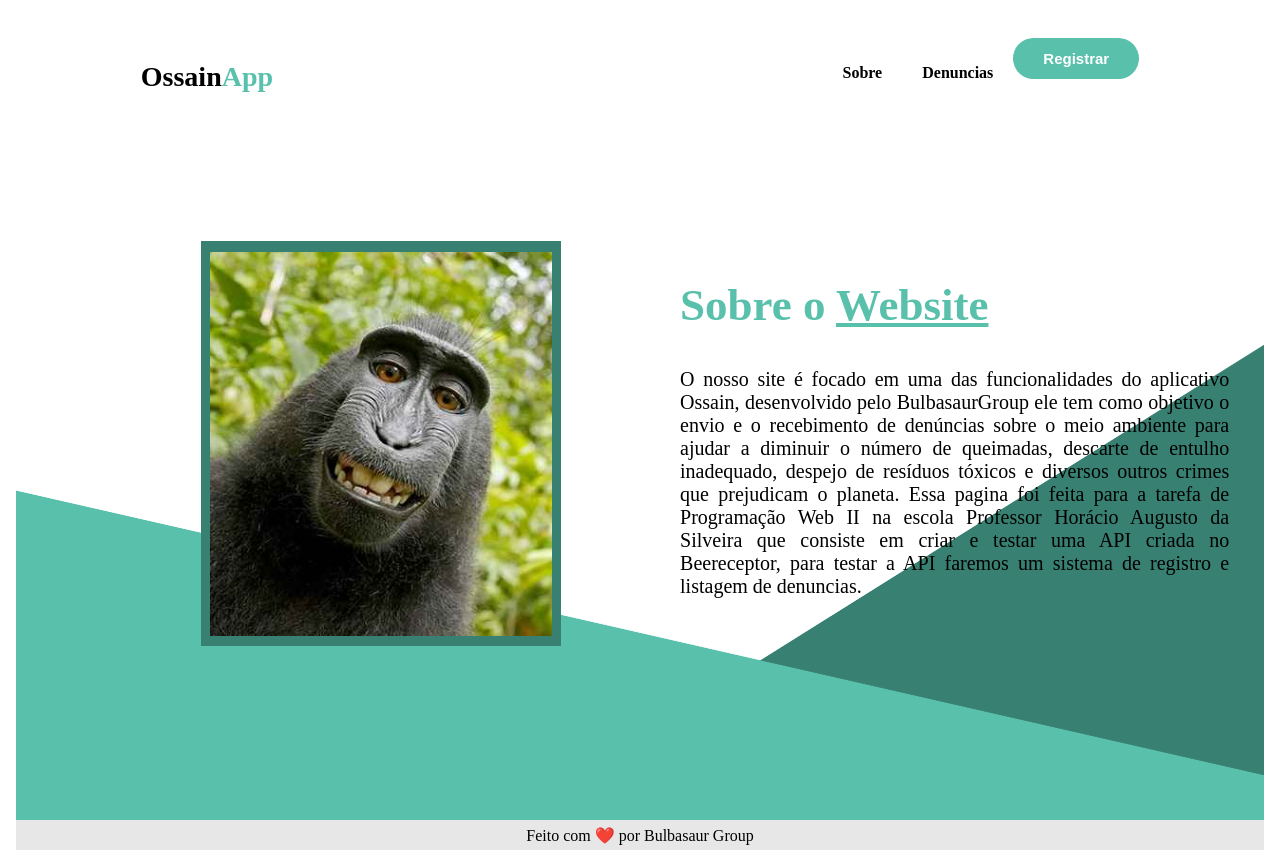
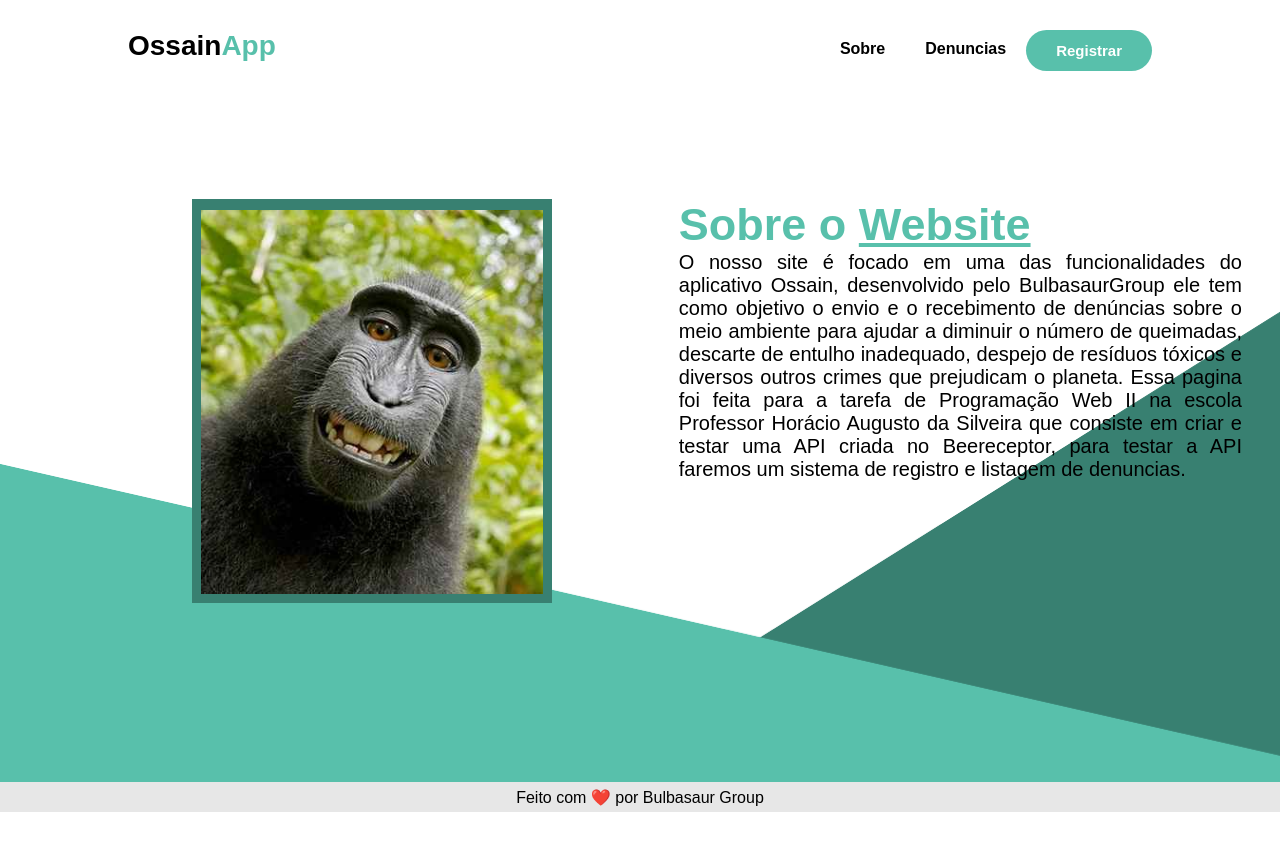
Before and after one commit to BrunoReiis/OssainDenuncia, an Angular app: page / in a window 1280 px wide. After the commit the page ends 812 px from the top, so only its background shows below. Built offline with nearby package versions, Linux system fonts and the light colour scheme.

Commit message:
Atualização CSS Geral

```diff
--- a/src/styles.css
+++ b/src/styles.css
@@ -1 +1,7 @@
-/* You can add global styles to this file, and also import other style files */
+* {
+  padding: 0;
+  margin: 0;
+  box-sizing: border-box;
+  font-family: 'Josegin Sans', sans-serif;
+  z-index: 10000;
+}
```
